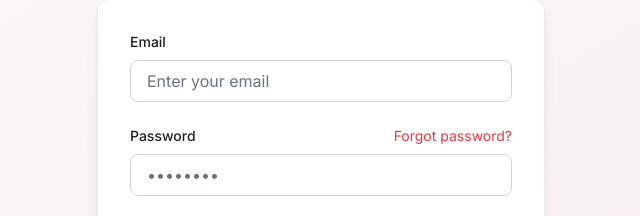
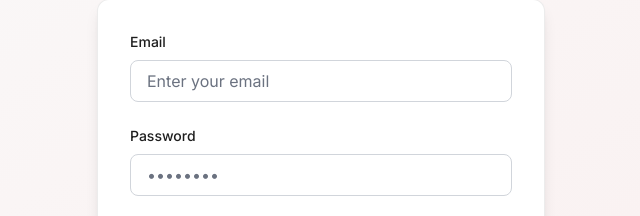
Before and after one commit to 2025-Arizona-Opportunity-Hack-Summer/HackKind-SequoiaHumaneSociety, a React (Create React App) app in the folder frontend/: page /login in a window 1280 px wide. Shown: the part 242-458 px from the top of the page, without its empty margins (319-959 px from the left). Built offline with nearby package versions, Linux system fonts and the light colour scheme.

Commit message:
Refactor Login component: simplify password label and remove unnecessary button for forgot password

```diff
--- a/frontend/src/pages/Login.jsx
+++ b/frontend/src/pages/Login.jsx
@@ -106,16 +106,7 @@ export default function Login() {
           </div>
 
           <div className="mb-8">
-            <div className="flex justify-between items-center mb-2">
-              <label className="block text-sm font-medium text-primary-charcoal">Password</label>
-              <button
-                type="button"
-                onClick={() => navigate('/forgot-password')}
-                className="text-sm text-primary-red hover:text-opacity-80 transition-colors"
-              >
-                Forgot password?
-              </button>
-            </div>
+            <label className="block text-sm font-medium text-primary-charcoal mb-2">Password</label>
             <input
               type="password"
               name="password"
```
